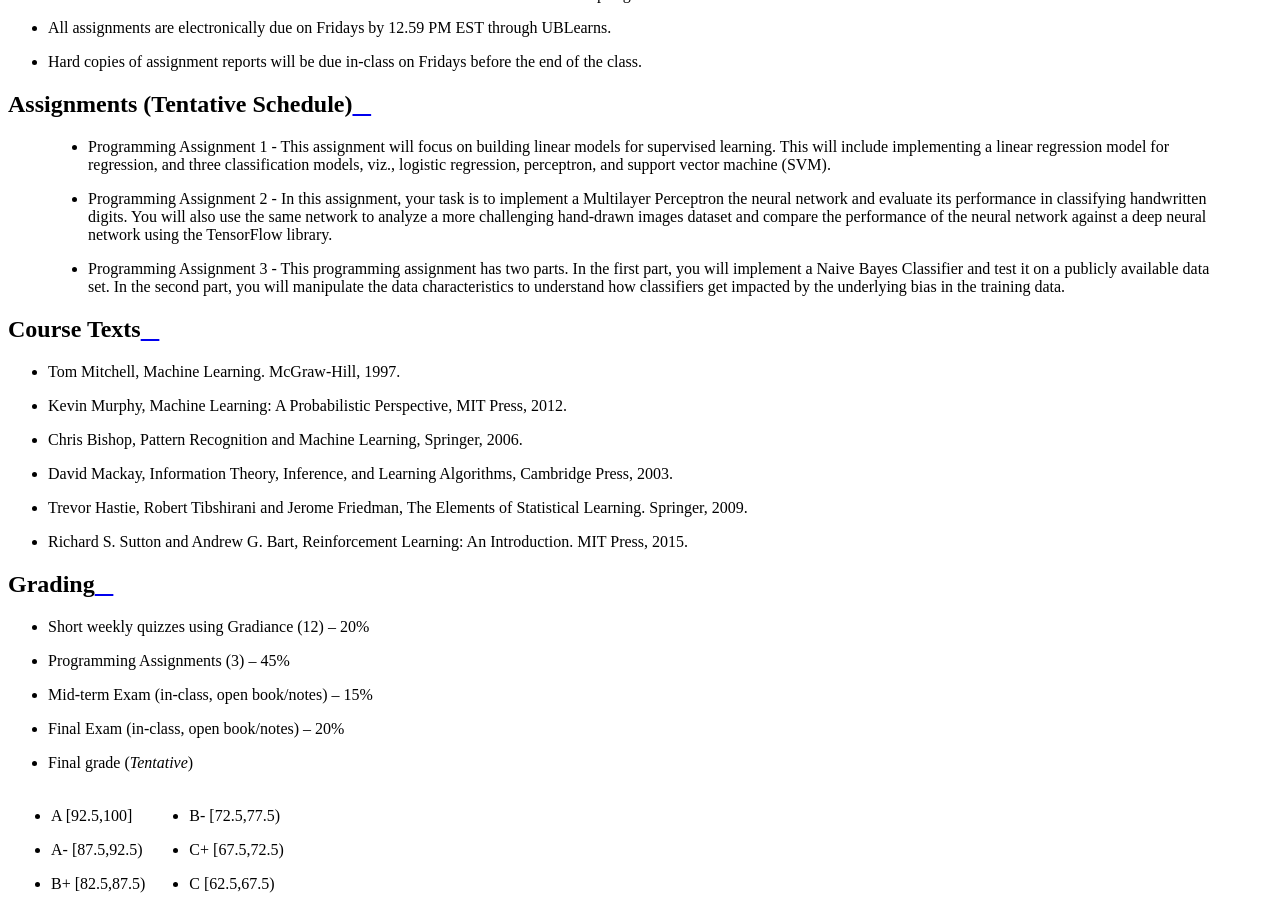
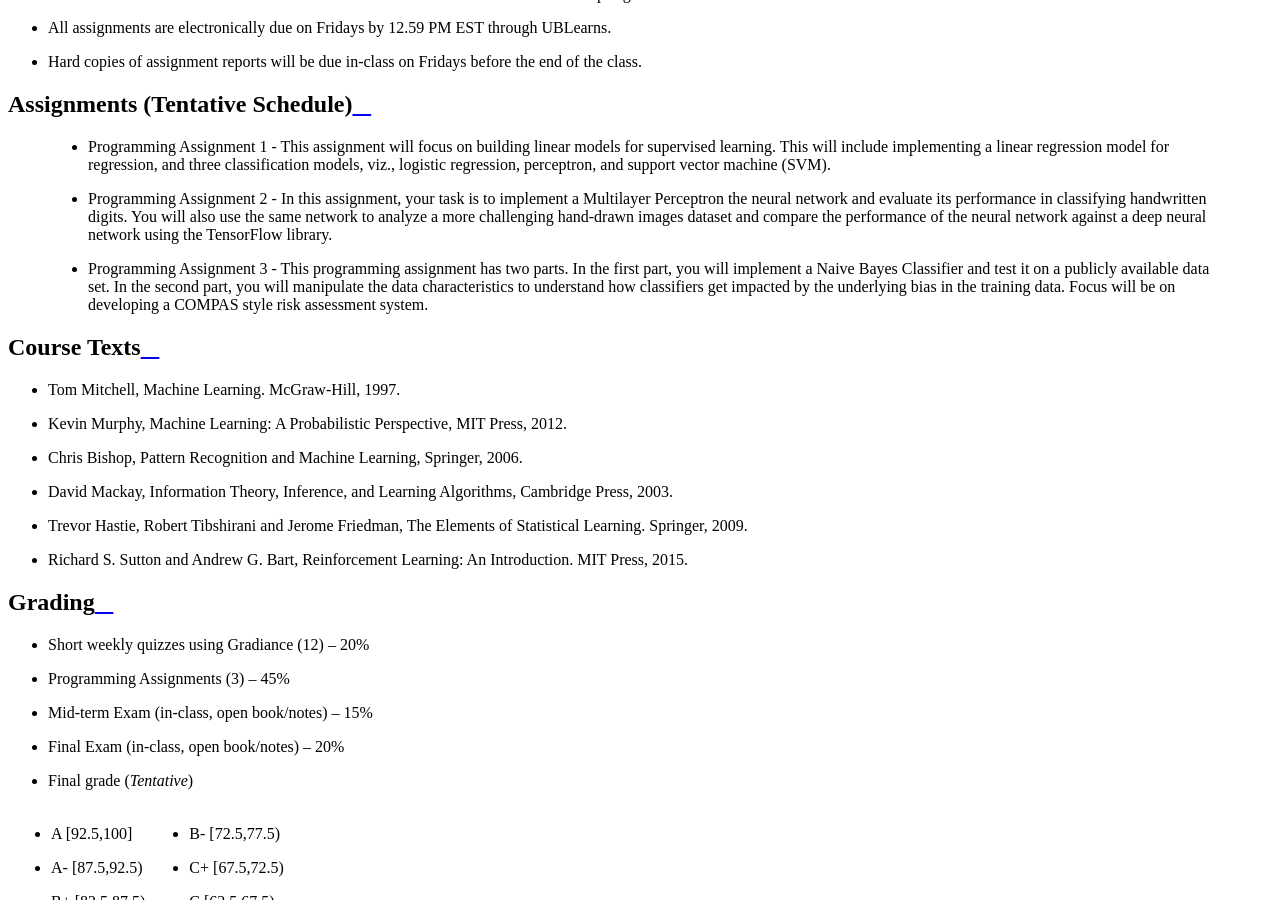
Before and after one commit to ubdsgroup/mlcourse-ub, a Sphinx documentation site: the page built from source/syllabus.rst, in a window 1280 px wide and 900 px high, scrolled down 4534 px. Built offline with Sphinx 7.4.7 and the Read the Docs theme 2.0.0, drawn with Linux system fonts in a browser that asks for light colours.

Commit message:
testing the syllabus edit

```diff
--- a/source/syllabus.rst
+++ b/source/syllabus.rst
@@ -188,7 +188,7 @@ Assignments (Tentative Schedule)
 ---------------------------------
   * Programming Assignment 1 - This assignment will focus on building linear models for supervised learning. This will include implementing a linear regression model for regression, and three classification models, viz., logistic regression, perceptron, and support vector machine (SVM).
   * Programming Assignment 2 - In this assignment, your task is to implement a Multilayer Perceptron the neural network and evaluate its performance in classifying handwritten digits. You will also use the same network to analyze a more challenging hand-drawn images dataset and compare the performance of the neural network against a deep neural network using the TensorFlow library.
-  * Programming Assignment 3 - This programming assignment has two parts. In the first part, you will implement a Naive Bayes Classifier and test it on a publicly available data set. In the second part, you will manipulate the data characteristics to understand how classifiers get impacted by the underlying bias in the training data.
+  * Programming Assignment 3 - This programming assignment has two parts. In the first part, you will implement a Naive Bayes Classifier and test it on a publicly available data set. In the second part, you will manipulate the data characteristics to understand how classifiers get impacted by the underlying bias in the training data. Focus will be on developing a COMPAS style risk assessment system.
 
 Course Texts
 ---------------
```
